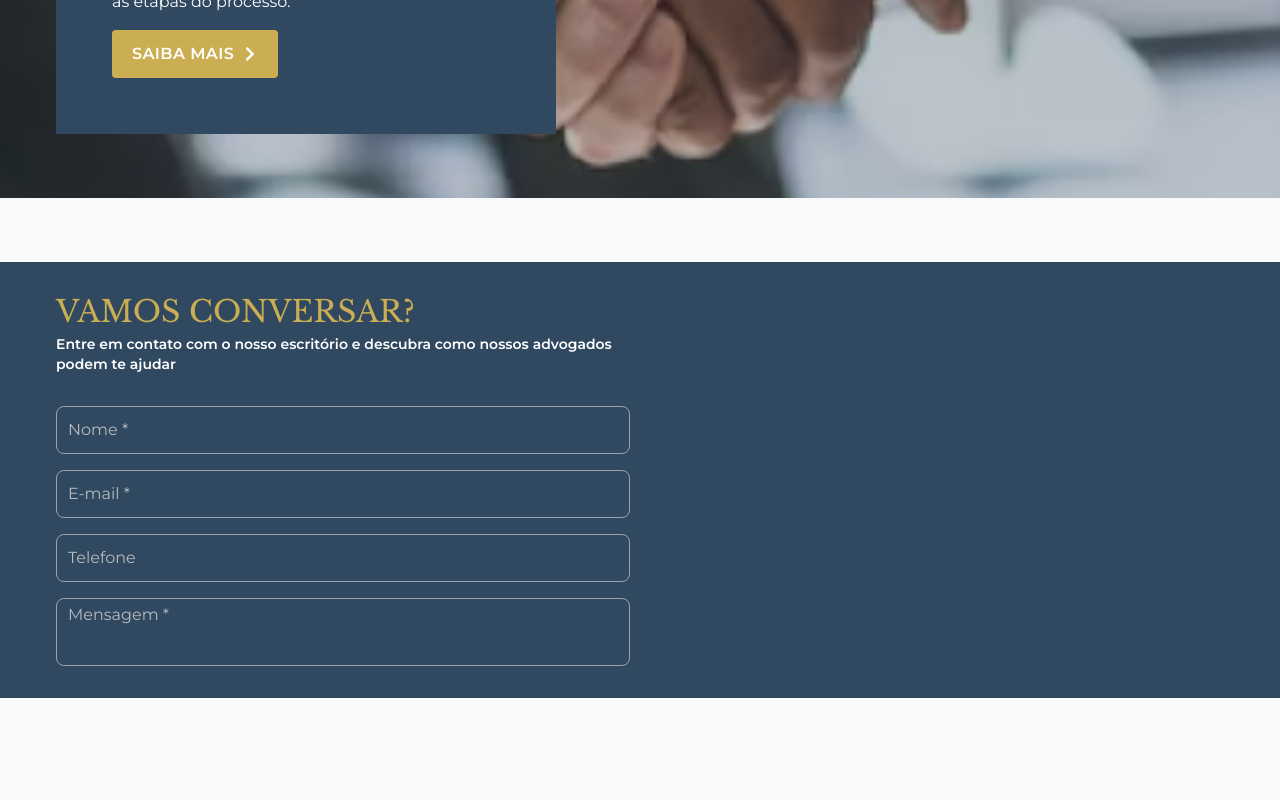
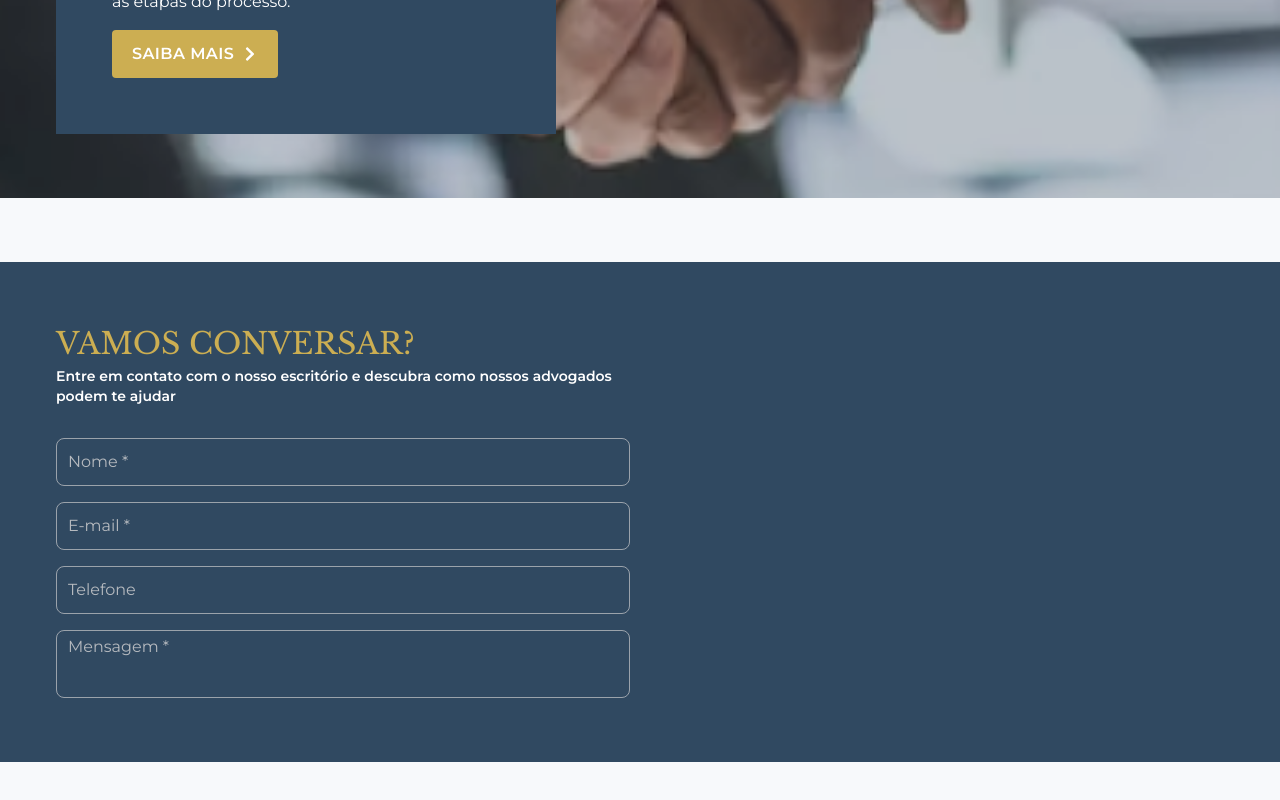
Before and after one commit to Wudson-Batista/hanover_advocacia, a React (Vite) app: page / in a window 1280 px wide. Shown: the part 2342-3142 px from the top of the page. Before the commit the page ends 3104 px from the top, so only its background shows below. Built offline with nearby package versions, Linux system fonts and the light colour scheme.

Commit message:
Padding adjustment

```diff
--- a/src/Components/Form.jsx
+++ b/src/Components/Form.jsx
@@ -4,7 +4,7 @@ import Title from './Title'
 
 function Form() {
     return (
-        <form action="" className='py-8'>
+        <form action="" className='py-16'>
             <Title inverted={true} subtitle='Vamos conversar?' title='Entre em contato com o nosso escritório e descubra como nossos advogados podem te ajudar'></Title>
             <div className='mt-8 flex flex-col gap-4'>
                 <FormInput label='Nome' isRequired={true} inputType='text'></FormInput>
```
